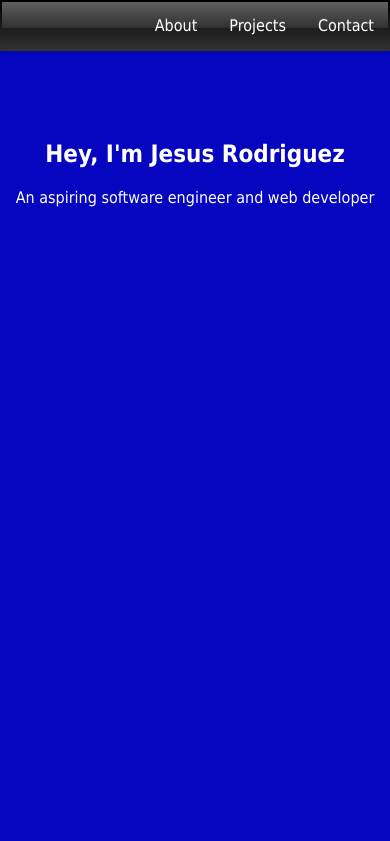
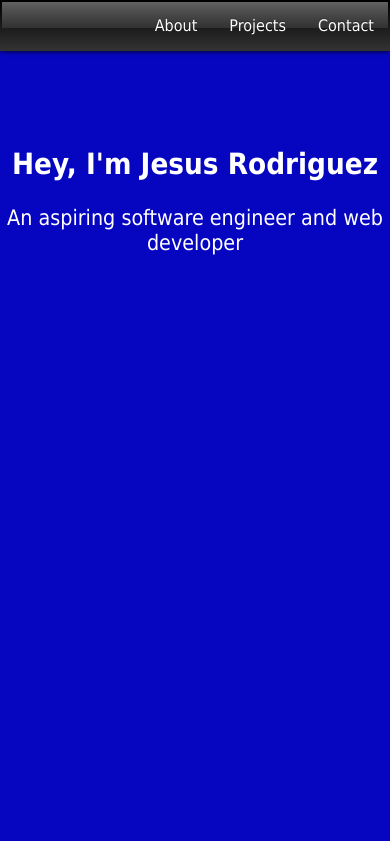
Before and after one commit to JesusRodriguezAstudillo/Portfolio, a plain HTML site: page index.html in a window 390 px wide. Shown: the top 841 px of the page. Drawn offline with Linux system fonts and the light colour scheme.

Commit message:
Changing the navbar

```diff
--- a/index.html
+++ b/index.html
@@ -10,6 +10,17 @@
                 --blue-bck: hsl(240deg, 94%, 39%);
                 --red-bck: hsl(354deg, 100%, 40%);
                 --charcoal: hsl(0deg, 0%, 20%);
+                --welcome-header: 50pt;
+                --welcome-p: 20pt;
+            }
+
+
+            @media(max-width: 768px) {
+
+                :root {
+                    --welcome-header: 22pt;
+                    --welcome-p: 16pt;
+                }
             }
 
             a {
@@ -76,6 +87,8 @@
 
             .project-tile {
                 background: darkgray;
+                border: 1px solid transparent;
+                border-radius: 10px;
             }
 
             .tech-list > ul {
@@ -98,13 +111,19 @@
 
             .welcome-section > h1 {
                 padding-top: 5em;
+                font-size: var(--welcome-header);
+                margin-top: 0;
+            }
+
+            .welcome-section > p {
+                font-size: var(--welcome-p);
             }
 
             #navbar {
                 background: black;
                 background-image: linear-gradient(black, var(--charcoal));
-                box-shadow: 0px 1px 4px -2px #111;
-                text-shadow: 0px -1px #333;
+                box-shadow: 0px 1px 5px -1px black;
+                text-shadow: 0px -1px black;
             }
 
             #navbar::after {
```
